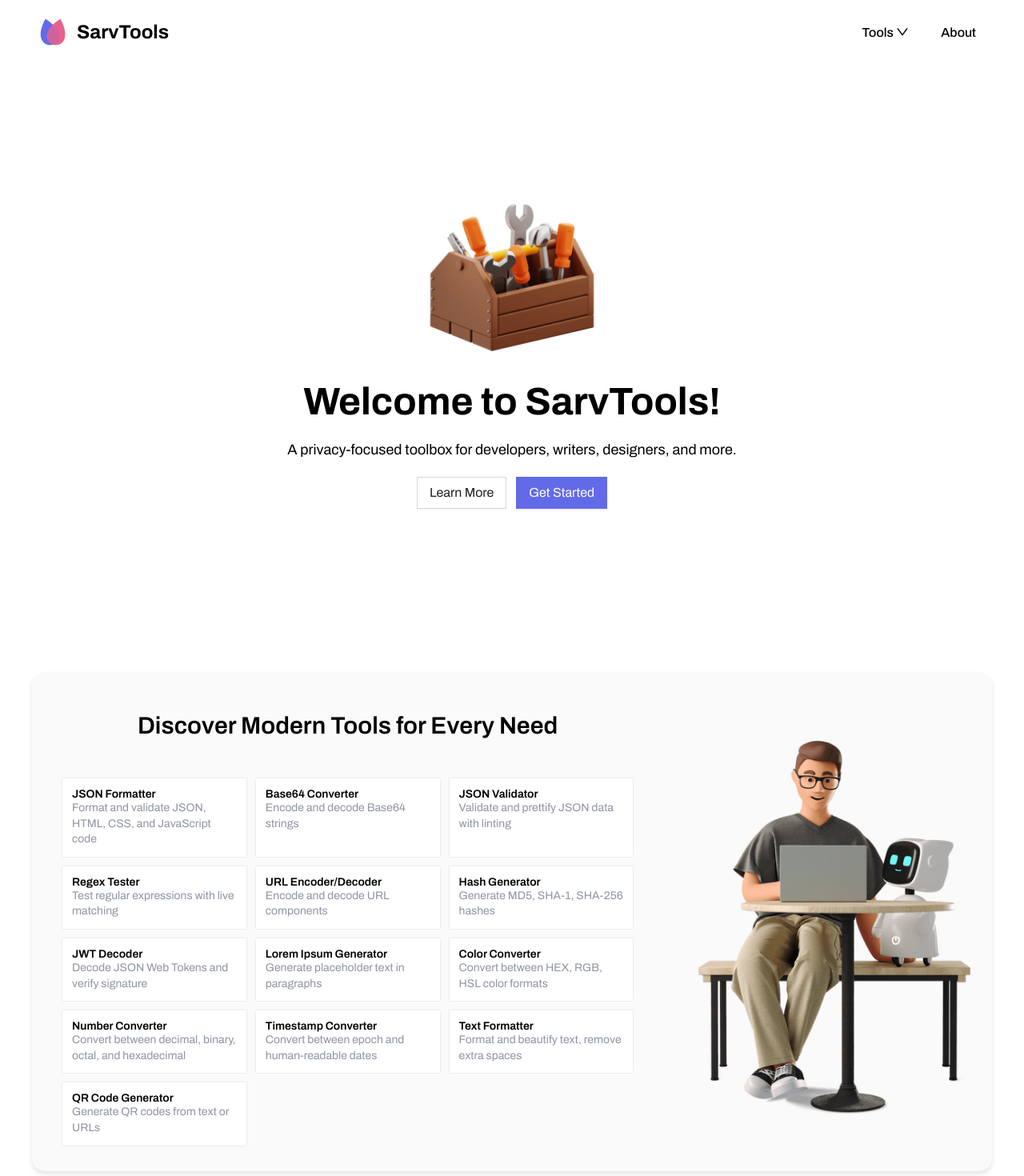
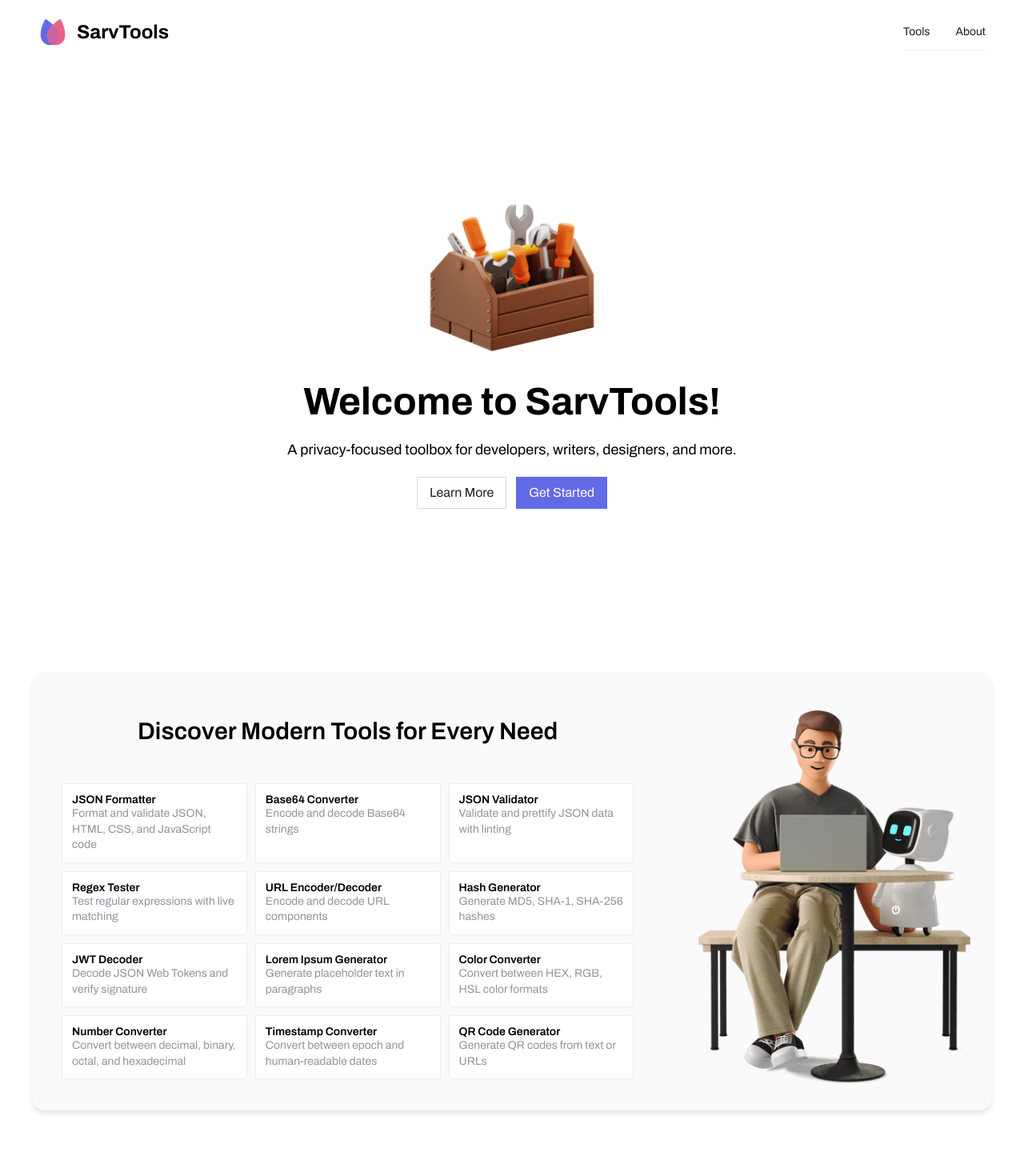
Before and after one commit to hopansh/sarvtools-frontend, a React app: page / in a window 1280 px wide. Shown: the top 1470 px of the page at 80% size. Built offline with nearby package versions, Linux system fonts and the light colour scheme.

Commit message:
BugFixes

```diff
--- a/src/components/tools/number-converter/index.tsx
+++ b/src/components/tools/number-converter/index.tsx
@@ -1,5 +1,5 @@
 import React, { useState } from 'react';
-import { Input, Select, Space, Typography } from 'antd';
+import { Button, Input, Select, Space, Typography } from 'antd';
 import styled from '@emotion/styled';
 
 const { Option } = Select;
@@ -61,6 +61,7 @@ const NumberConverter = () => {
             {bases.map(b => <Option key={b.value} value={b.value}>{b.label}</Option>)}
           </Select>
         </Space>
+        <Button onClick={handleConvert}>Convert</Button>
         <Input value={output} readOnly placeholder="Result..." />
       </Space>
     </Styled>
--- a/src/components/tools/qr-code-generator/index.tsx
+++ b/src/components/tools/qr-code-generator/index.tsx
@@ -1,5 +1,5 @@
-import React, { useState } from 'react';
-import { Input, Button, Space, Typography } from 'antd';
+import React, { useState, useRef } from 'react';
+import { Button, Input, QRCode, Space, Typography } from 'antd';
 import styled from '@emotion/styled';
 
 const { Title, Paragraph } = Typography;
@@ -18,14 +18,17 @@ const Styled = styled.div`
 
 const QRCodeGenerator = () => {
   const [text, setText] = useState('');
-  const [url, setUrl] = useState('');
+  const qrRef = useRef<HTMLDivElement>(null);
 
-  const handleGenerate = () => {
-    setUrl(
-      `https://chart.googleapis.com/chart?cht=qr&chs=200x200&chl=${encodeURIComponent(
-        text,
-      )}`,
-    );
+  const handleDownload = () => {
+    if (!qrRef.current) return;
+    const canvas = qrRef.current.querySelector('canvas');
+    if (!canvas) return;
+    const url = canvas.toDataURL('image/png');
+    const link = document.createElement('a');
+    link.href = url;
+    link.download = 'qr-code.png';
+    link.click();
   };
 
   return (
@@ -36,13 +39,42 @@ const QRCodeGenerator = () => {
           Generate QR codes from any text or URL. Useful for sharing links, contact info, and more.
         </Paragraph>
         <Paragraph type="secondary">
-          <b>Instructions:</b> Enter your text or URL and click <b>Generate</b>. The QR code image will appear below.
+          <b>Instructions:</b> Enter your text or URL and the QR code image will update below.
         </Paragraph>
       </div>
-      <Space direction="vertical" style={{ width: '100%' }} size="middle">
-        <Input value={text} onChange={e => setText(e.target.value)} placeholder="Enter text or URL..." />
-        <Button type="primary" block onClick={handleGenerate}>Generate</Button>
-        {url && <img src={url} alt="QR Code" style={{ marginTop: 12, maxWidth: '100%' }} />}
+      <Space direction="vertical" style={{ width: '100%' }} size="middle" align="center">
+        {text ? (
+          <div ref={qrRef}>
+            <QRCode value={text} />
+          </div>
+        ) : (
+          <div style={{
+            width: 160,
+            height: 160,
+            display: 'flex',
+            alignItems: 'center',
+            justifyContent: 'center',
+            border: '1px dashed #d9d9d9',
+            borderRadius: 8,
+            background: '#fafafa',
+            color: '#bfbfbf',
+            fontSize: 16,
+            marginBottom: 8
+          }}>
+            QR Preview
+          </div>
+        )}
+        {text && (
+          <Button onClick={handleDownload} style={{ marginBottom: 8 }}>
+            Download QR Code
+          </Button>
+        )}
+        <Input
+          value={text}
+          onChange={e => setText(e.target.value)}
+          placeholder="Enter text or URL..."
+          maxLength={60}
+        />
       </Space>
     </Styled>
   );
--- a/src/components/tools/text-formatter/index.tsx
+++ /dev/null
@@ -1,96 +0,0 @@
-// CodeFormatter/ToolComponent.tsx
-import { Select, Button, Space, Input, Typography } from 'antd';
-import { useState } from 'react';
-import prettier from 'prettier/standalone';
-import parserJson from 'prettier/plugins/babel';
-import parserHtml from 'prettier/plugins/html';
-import { css as beautifyCss } from 'js-beautify';
-import styled from '@emotion/styled';
-
-const { TextArea } = Input;
-const { Option } = Select;
-const { Title, Paragraph } = Typography;
-
-const Styled = styled.div`
-  max-width: 500px;
-  margin: 0 auto;
-  padding: 24px 12px;
-  @media (max-width: 600px) {
-    padding: 12px 2px;
-  }
-  .instructions {
-    margin-bottom: 16px;
-  }
-`;
-
-export default function CodeFormatter() {
-  const [input, setInput] = useState('');
-  const [output, setOutput] = useState('');
-  const [language, setLanguage] = useState('json');
-
-  const handleFormat = async () => {
-    setOutput(await formatCode(input, language));
-  };
-
-  async function formatCode(input: string, language: string): Promise<string> {
-    if (!input.trim()) return '';
-    try {
-      if (language === 'json') {
-        return await prettier.format(input, {
-          parser: 'json',
-          plugins: [parserJson],
-        });
-      } else if (language === 'html') {
-        return await prettier.format(input, {
-          parser: 'html',
-          plugins: [parserHtml],
-        });
-      } else if (language === 'css') {
-        return beautifyCss(input, { indent_size: 2 });
-      }
-      return input;
-    } catch (e) {
-      return 'Invalid input or format.';
-    }
-  }
-
-  return (
-    <Styled>
-      <div className="instructions">
-        <Title level={3}>Text/Code Formatter</Title>
-        <Paragraph>
-          Format and beautify your JSON, HTML, or CSS code for better readability. Useful for developers and students.
-        </Paragraph>
-        <Paragraph type="secondary">
-          <b>Instructions:</b> Select the code type, paste your code, and click <b>Format</b>. The formatted code will appear below.
-        </Paragraph>
-      </div>
-      <Space direction="vertical" style={{ width: '100%' }} size="middle">
-        <Select
-          defaultValue="json"
-          style={{ width: 120 }}
-          onChange={setLanguage}
-        >
-          <Option value="json">JSON</Option>
-          <Option value="html">HTML</Option>
-          <Option value="css">CSS</Option>
-        </Select>
-        <TextArea
-          rows={10}
-          value={input}
-          onChange={(e) => setInput(e.target.value)}
-          placeholder={`Paste ${language} code...`}
-        />
-        <Button type="primary" block onClick={handleFormat}>
-          Format
-        </Button>
-        <TextArea
-          rows={10}
-          value={output}
-          readOnly
-          placeholder="Formatted code will appear here"
-        />
-      </Space>
-    </Styled>
-  );
-}
--- a/src/constants/toolMap.tsx
+++ /dev/null
@@ -1,17 +0,0 @@
-import React from 'react';
-
-export const toolComponents: Record<string, React.LazyExoticComponent<React.ComponentType<any>>> = {
-  'json-formatter': React.lazy(() => import('@/components/tools/json-formatter')),
-  'base64-converter': React.lazy(() => import('@/components/tools/base64-converter')),
-  'json-validator': React.lazy(() => import('@/components/tools/json-validator')),
-  'regex-tester': React.lazy(() => import('@/components/tools/regex-tester')),
-  'url-converter': React.lazy(() => import('@/components/tools/url-converter')),
-  'hash-generator': React.lazy(() => import('@/components/tools/hash-generator')),
-  'jwt-decoder': React.lazy(() => import('@/components/tools/jwt-decoder')),
-  'lorem-ipsum': React.lazy(() => import('@/components/tools/lorem-ipsum')),
-  'color-converter': React.lazy(() => import('@/components/tools/color-converter')),
-  'timestamp-converter': React.lazy(() => import('@/components/tools/timestamp-converter')),
-  'text-formatter': React.lazy(() => import('@/components/tools/text-formatter')),
-  'number-converter': React.lazy(() => import('@/components/tools/number-converter')),
-  'qr-code-generator': React.lazy(() => import('@/components/tools/qr-code-generator')),
-};
--- a/src/constants/tools.ts
+++ b/src/constants/tools.ts
@@ -62,11 +62,6 @@ export const generalTools = [
     description: 'Convert between epoch and human-readable dates',
   },
   {
-    id: 'text-formatter',
-    name: 'Text Formatter',
-    description: 'Format and beautify text, remove extra spaces',
-  },
-  {
     id: 'qr-code-generator',
     name: 'QR Code Generator',
     description: 'Generate QR codes from text or URLs',
--- a/src/layouts/Header/index.tsx
+++ b/src/layouts/Header/index.tsx
@@ -3,10 +3,8 @@ import styled from '@emotion/styled';
 import { theme } from '@/styles';
 import { Link, useLocation } from 'react-router-dom';
 import { HEADER_HEIGHT, MOBILE_HEADER_HEIGHT } from '@/constants/styles';
-import { Dropdown, Button, MenuProps } from 'antd';
-import { DownOutlined, MenuOutlined } from '@ant-design/icons';
-import { useSiteConfig } from '@/contexts/SiteConfigContext';
-import { getLazyComponentByKey } from '@/utils/getLazyComponentByKey';
+import { Dropdown, Button, MenuProps, Tabs } from 'antd';
+import { MenuOutlined } from '@ant-design/icons';
 import Branding from '@/components/common/Atoms/Branding';
 
 const Header = styled.header<{ isVisible: boolean }>`
@@ -35,10 +33,6 @@ const NavSection = styled.nav`
   @media (max-width: 768px) {
     display: none;
   }
-`;
-
-const NavItem = styled.div`
-  position: relative;
 `;
 
 const NavLink = styled(Link)<{ isActive?: boolean }>`
@@ -75,16 +69,9 @@ const HeaderSection: React.FC = () => {
     location.pathname !== '/' ? true : true,
   );
   const [lastScrollY, setLastScrollY] = useState(0);
-  const config = useSiteConfig();
-  const tools = config.tools;
-
-  const toolsMenuItems: MenuProps['items'] = tools.map((tool) => ({
-    key: tool.id,
-    label: <Link to={`/tools/${tool.id}`}>{tool.name}</Link>,
-  }));
 
   const mobileMenuItems: MenuProps['items'] = [
-    { key: 'tools', label: 'Tools', children: toolsMenuItems },
+    { key: 'tools', label: <Link to="/tools">Tools</Link> },
     { key: 'about', label: <Link to="/about">About</Link> },
   ];
 
@@ -109,19 +96,18 @@ const HeaderSection: React.FC = () => {
     <Header isVisible={isHeaderVisible}>
       <Branding />
       <NavSection>
-        <NavItem>
-          <Dropdown menu={{ items: toolsMenuItems }} placement="bottomCenter">
-            <NavLink
-              to="/tools"
-              isActive={location.pathname.startsWith('/tools')}
-            >
-              Tools <DownOutlined />
-            </NavLink>
-          </Dropdown>
-        </NavItem>
-        <NavLink to="/about" isActive={location.pathname === '/about'}>
-          About
-        </NavLink>
+        <Tabs
+          activeKey={location.pathname.startsWith('/tools') ? 'tools' : location.pathname === '/about' ? 'about' : ''}
+          onChange={key => {
+            if (key === 'tools') window.location.href = '/tools';
+            if (key === 'about') window.location.href = '/about';
+          }}
+          items={[
+            { key: 'tools', label: 'Tools' },
+            { key: 'about', label: 'About' },
+          ]}
+          tabBarStyle={{ borderBottom: 'none', marginBottom: 0 }}
+        />
       </NavSection>
       <Dropdown
         menu={{ items: mobileMenuItems }}
--- a/src/pages/Tools.tsx
+++ b/src/pages/Tools.tsx
@@ -6,9 +6,9 @@ import {
   MenuFoldOutlined,
   ToolOutlined,
 } from '@ant-design/icons';
-import React, { useState, Suspense } from 'react';
+import React, { useState, Suspense, useEffect } from 'react';
 import { useSiteConfig } from '@/contexts/SiteConfigContext';
-import { toolComponents } from '@/constants/toolMap';
+import { componentRegistry } from '@/constants/componentRegistry';
 import { useLocation, useNavigate } from 'react-router-dom';
 import { HEADER_HEIGHT, MOBILE_HEADER_HEIGHT } from '@/constants/styles';
 
@@ -94,6 +94,13 @@ function Tools() {
   const defaultToolId = tools[0]?.id || '';
   const [selectedKey, setSelectedKey] = useState(urlToolId || defaultToolId);
 
+  // Open drawer by default on mobile if no tool is selected
+  useEffect(() => {
+    if (isMobile && !urlToolId) {
+      setDrawerOpen(true);
+    }
+  }, [isMobile, urlToolId]);
+
   // Sync selectedKey with URL
   React.useEffect(() => {
     if (urlToolId && urlToolId !== selectedKey) {
@@ -113,7 +120,7 @@ function Tools() {
     // eslint-disable-next-line
   }, [selectedKey]);
 
-  const ToolComponent = selectedKey ? toolComponents[selectedKey] : null;
+  const ToolComponent = selectedKey ? componentRegistry[selectedKey] : null;
 
   const menuItems = tools.map((tool) => ({
     key: tool.id,
```
Also changed, not shown: src/constants/componentRegistry.tsx (+16 -5 lines), src/components/tools/text-formatter/logic.ts (deleted).
